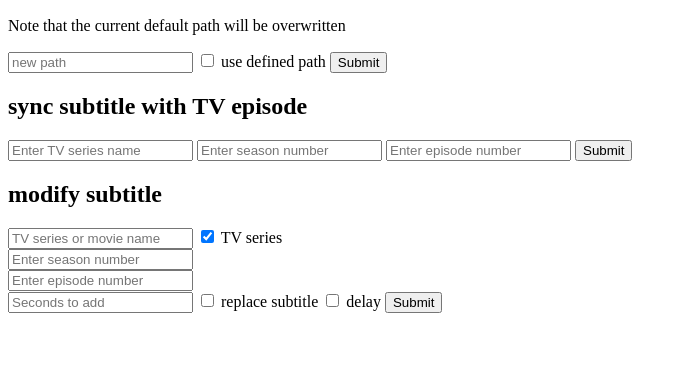
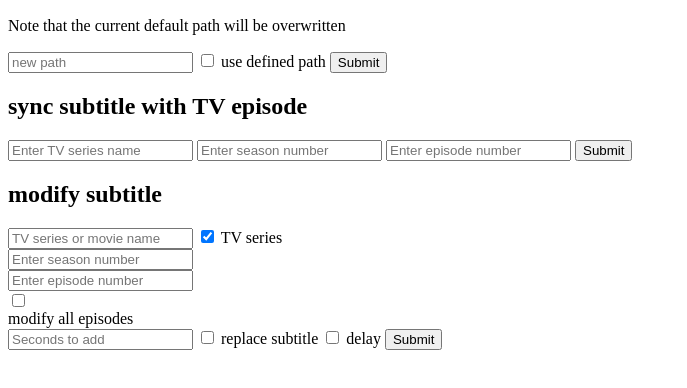
Before and after one commit to parasilius/subtitle-workshop, a website: page static/index.html in a window 1280 px wide. Both pictures are taken after a click on the checkbox "TV series". Shown: the part 110-498 px from the top of the page, without its empty margins (0-687 px from the left). Drawn offline with Linux system fonts and the light colour scheme.

Commit message:
Modify static files

```diff
--- a/static/index.html
+++ b/static/index.html
@@ -3,7 +3,7 @@
     <head>
         <title>Subtitle Workshop</title>
     </head>
-    <script src="script.js"></script>
+    <script src="/static/script.js"></script>
     <body>
         <h1>Subtitle Workshop</h1>
         <h2>set default path</h2>
@@ -28,6 +28,8 @@
                 <label for="isTV">TV series</label>
                 <input type="number" name="mseason_number" id="mseason_number" placeholder="Enter season number" style="display:none">
                 <input type="number" name="mepisode_number" id="mepisode_number" placeholder="Enter episode number" style="display:none">
+                <input type="checkbox" name="modifyAllEpisodes" id="modifyAllEpisodes" style="display:none" onclick="disableTVOptions()">
+                <label for="modifyAllEpisodes" id="modifyAllEpisodesLabel" style="display:none">modify all episodes</label>
                 <input type="text" name="secondsToAdd" id="secondsToAdd" placeholder="Seconds to add">
                 <input type="checkbox" name="replaceModifiedSub" id="replacedModifiedSub">
                 <label for="replaceModifiedSub">replace subtitle</label>
--- a/static/script.js
+++ b/static/script.js
@@ -1,13 +1,31 @@
 function showOptions() {
-    let checkbox = document.getElementById("isTV");
+    let isTV = document.getElementById("isTV");
     let season_number = document.getElementById("mseason_number");
     let episode_number = document.getElementById("mepisode_number");
+    let modifyAllEpisodes = document.getElementById("modifyAllEpisodes");
+    let modifyAllEpisodesLabel = document.getElementById("modifyAllEpisodesLabel");
 
-    if (checkbox.checked == true) {
+    if (isTV.checked == true) {
         season_number.style.display = "block";
         episode_number.style.display = "block";
+        modifyAllEpisodes.style.display = "block";
+        modifyAllEpisodesLabel.style.display = "block";
     } else {
         season_number.style.display = "none";
         episode_number.style.display = "none";
+        modifyAllEpisodes.style.display = "none";
+        modifyAllEpisodesLabel.style.display = "none";
     }
 }
+
+function disableTVOptions() {
+    let modifyAllEpisodes = document.getElementById("modifyAllEpisodes");
+
+    if (modifyAllEpisodes.checked == true) {
+        document.getElementById("mseason_number").disabled = true;
+        document.getElementById("mepisode_number").disabled = true;
+    } else {
+        document.getElementById("mseason_number").disabled = false;
+        document.getElementById("mepisode_number").disabled = false;
+    }
+}
```
